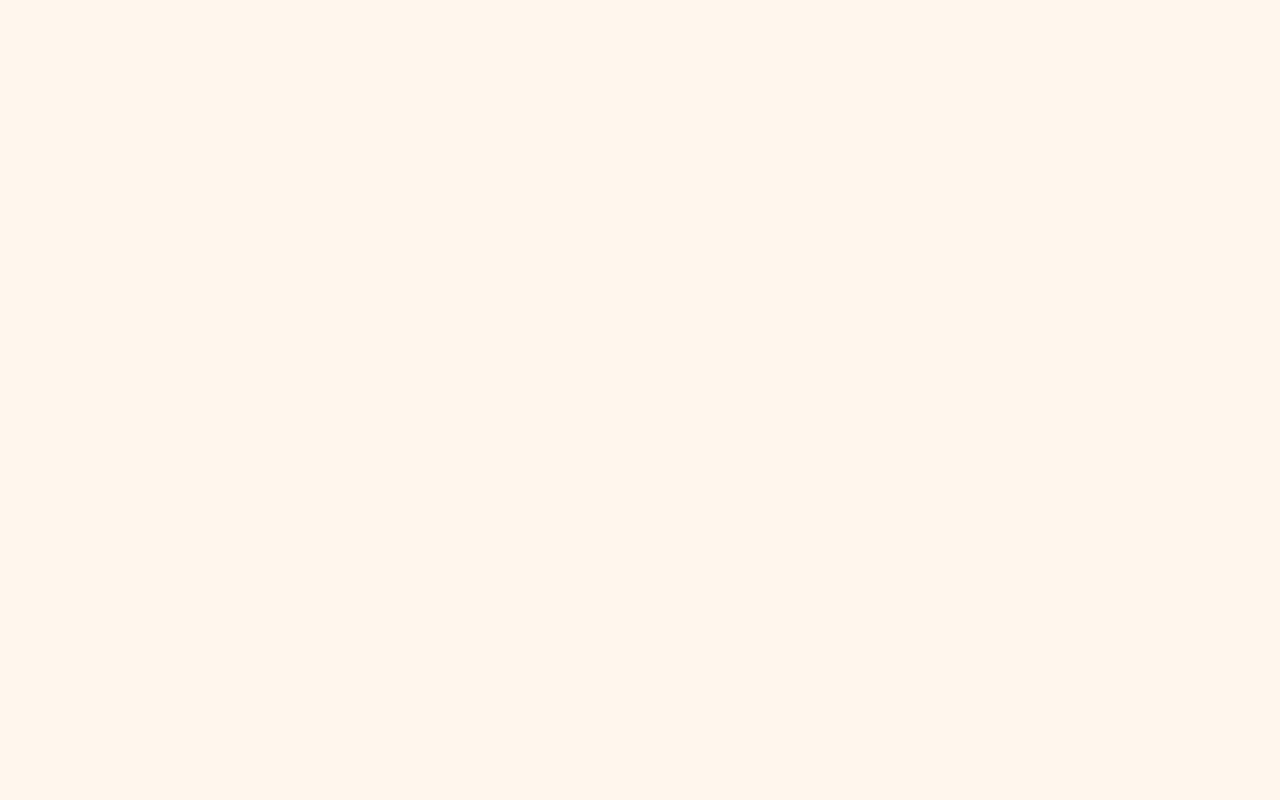
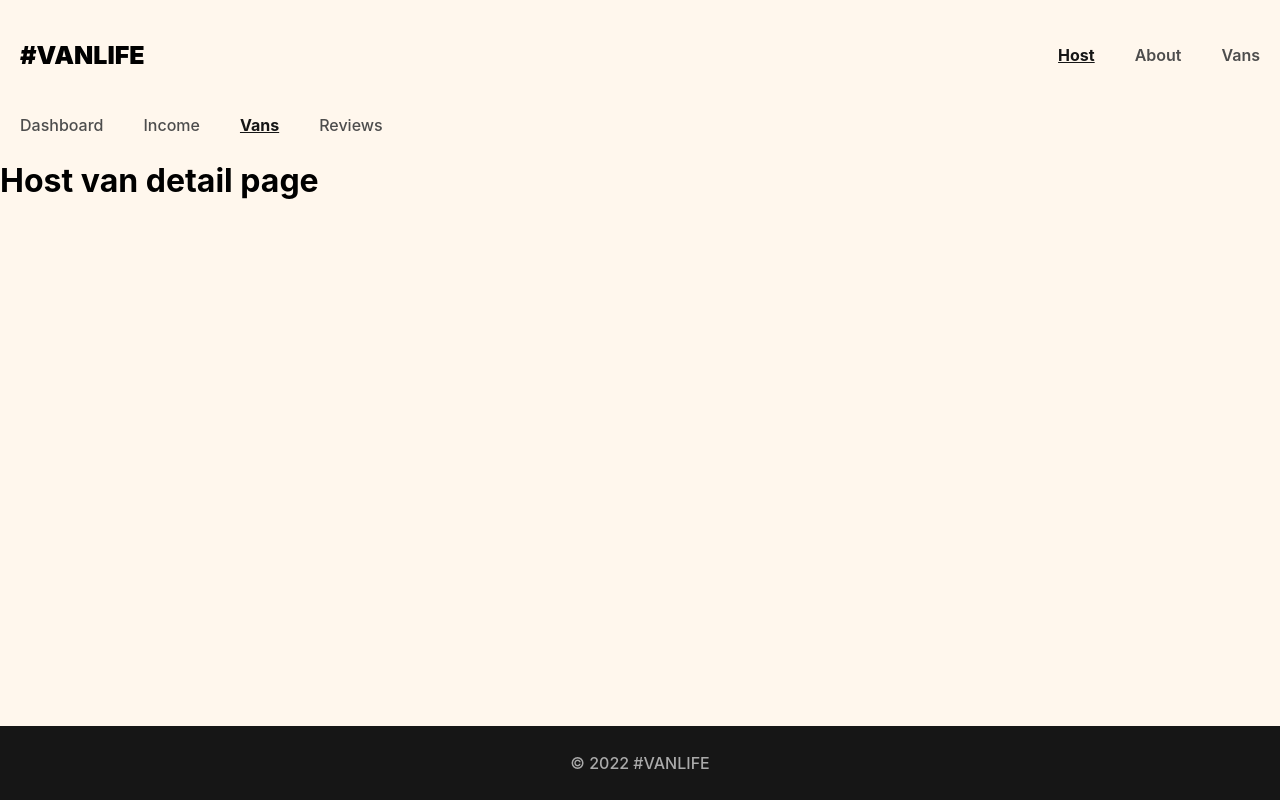
Before and after one commit to EricaNoir/React-Vanlife, a React (Vite) app: page /host/vans/1 in a window 1280 px wide. Before the commit this address had no page. Built offline with nearby package versions, Linux system fonts and the light colour scheme; what miragejs would draw is missing.

Commit message:
vans in host

```diff
--- a/src/App.jsx
+++ b/src/App.jsx
@@ -9,6 +9,8 @@ import Dashboard from "./pages/Host/Dashboard";
 import Income from "./pages/Host/Income";
 import Reviews from "./pages/Host/Reviews";
 import HostLayout from "./components/HostLayout";
+import HostVans from "./pages/Host/HostVans";
+import HostVanDetail from "./pages/Host/HostVanDetail";
 
 import "./App.scss";
 
@@ -20,15 +22,18 @@ function App() {
             <Routes>
                 <Route element={<Layout />}>
                     <Route index element={<Home />} />
-                    <Route path="about" element={<About />} />
-                    <Route path="vans" element={<Vans />} />
-                    <Route path="vans/:id" element={<VanDetail />} />
 
                     <Route path="host" element={<HostLayout />}>
                         <Route index element={<Dashboard />} />
                         <Route path="income" element={<Income />} />
+                        <Route path="vans" element={<HostVans />} />
+                        <Route path="vans/:id" element={<HostVanDetail />} />
                         <Route path="reviews" element={<Reviews />} />
                     </Route>
+
+                    <Route path="about" element={<About />} />
+                    <Route path="vans" element={<Vans />} />
+                    <Route path="vans/:id" element={<VanDetail />} />
                 </Route>
             </Routes>
         </BrowserRouter>
--- a/src/components/Header.jsx
+++ b/src/components/Header.jsx
@@ -1,16 +1,36 @@
 import React from "react";
-import { Link } from "react-router-dom";
+import { NavLink } from "react-router-dom";
 
 export default function Header() {
+    const activeStyle = {
+        fontWeight: "bold",
+        textDecoration: "underline",
+        color: "#161616",
+    };
     return (
         <header>
-            <Link className="site-logo" to="/">
+            <NavLink className="site-logo" to="/">
                 #VanLife
-            </Link>
+            </NavLink>
             <nav>
-                <Link to="/host">Host</Link>
-                <Link to="/about">About</Link>
-                <Link to="/vans">Vans</Link>
+                <NavLink
+                    style={({ isActive }) => (isActive ? activeStyle : null)}
+                    to="/host"
+                >
+                    Host
+                </NavLink>
+                <NavLink
+                    style={({ isActive }) => (isActive ? activeStyle : null)}
+                    to="/about"
+                >
+                    About
+                </NavLink>
+                <NavLink
+                    style={({ isActive }) => (isActive ? activeStyle : null)}
+                    to="/vans"
+                >
+                    Vans
+                </NavLink>
             </nav>
         </header>
     );
--- a/src/components/HostLayout.jsx
+++ b/src/components/HostLayout.jsx
@@ -1,13 +1,40 @@
 import React from "react";
-import { Outlet, Link } from "react-router-dom";
+import { Outlet, NavLink } from "react-router-dom";
 
 export default function HostLayout() {
+    const activeStyle = {
+        fontWeight: "bold",
+        textDecoration: "underline",
+        color: "#161616",
+    };
     return (
         <>
             <nav className="host-nav">
-                <Link to="/host">Dashboard</Link>
-                <Link to="/host/income">Income</Link>
-                <Link to="/host/reviews">Reviews</Link>
+                <NavLink
+                    style={({ isActive }) => (isActive ? activeStyle : null)}
+                    to="/host"
+                    end
+                >
+                    Dashboard
+                </NavLink>
+                <NavLink
+                    style={({ isActive }) => (isActive ? activeStyle : null)}
+                    to="/host/income"
+                >
+                    Income
+                </NavLink>
+                <NavLink
+                    style={({ isActive }) => (isActive ? activeStyle : null)}
+                    to="/host/vans"
+                >
+                    Vans
+                </NavLink>
+                <NavLink
+                    style={({ isActive }) => (isActive ? activeStyle : null)}
+                    to="/host/reviews"
+                >
+                    Reviews
+                </NavLink>
             </nav>
             <Outlet />
         </>
--- /dev/null
+++ b/src/pages/Host/HostVanDetail.jsx
@@ -0,0 +1,9 @@
+function HostVanDetail() {
+    return (
+        <>
+            <h1>Host van detail page</h1>
+        </>
+    );
+}
+
+export default HostVanDetail;
--- /dev/null
+++ b/src/pages/Host/HostVans.jsx
@@ -0,0 +1,9 @@
+function HostVans() {
+    return (
+        <>
+            <h1>Host vans page</h1>
+        </>
+    );
+}
+
+export default HostVans;
```
